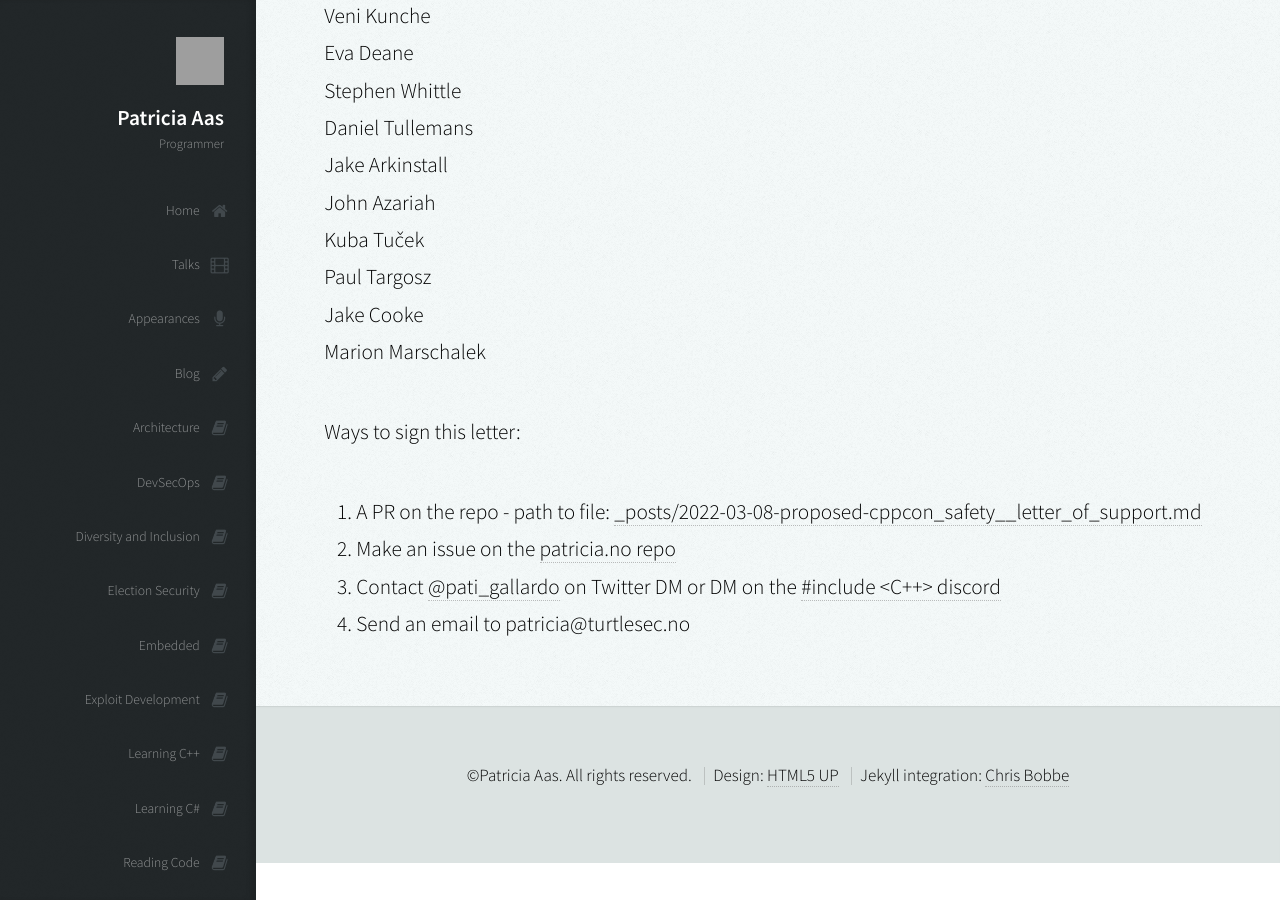
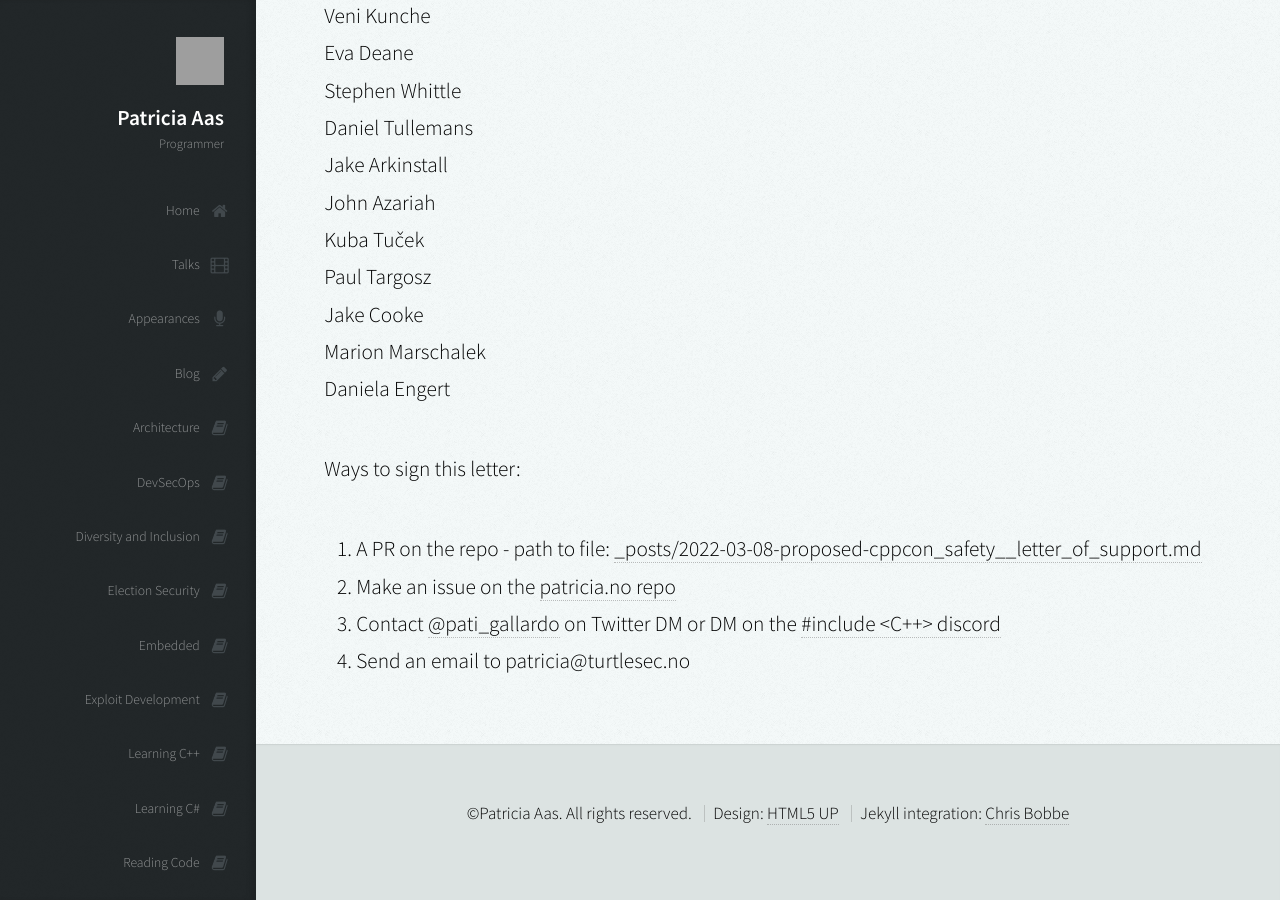
Before and after one commit to patricia-gallardo/patricia-gallardo.github.io, a Jekyll site: the page built from _posts/2022-03-08-proposed-cppcon_safety__letter_of_support.md, in a window 1280 px wide and 900 px high, scrolled down 6754 px. Built offline with Jekyll 4.4.1, drawn with Linux system fonts in a browser that asks for light colours; nearby versions of some CDN libraries; grey boxes are pictures that could not be loaded.

Commit message:
Sign letter

```diff
--- a/_posts/2022-03-08-proposed-cppcon_safety__letter_of_support.md
+++ b/_posts/2022-03-08-proposed-cppcon_safety__letter_of_support.md
@@ -189,6 +189,7 @@ Kuba Tuček <br>
 Paul Targosz <br>
 Jake Cooke <br>
 Marion Marschalek <br>
+Daniela Engert <br>
 
 
 Ways to sign this letter:
```
